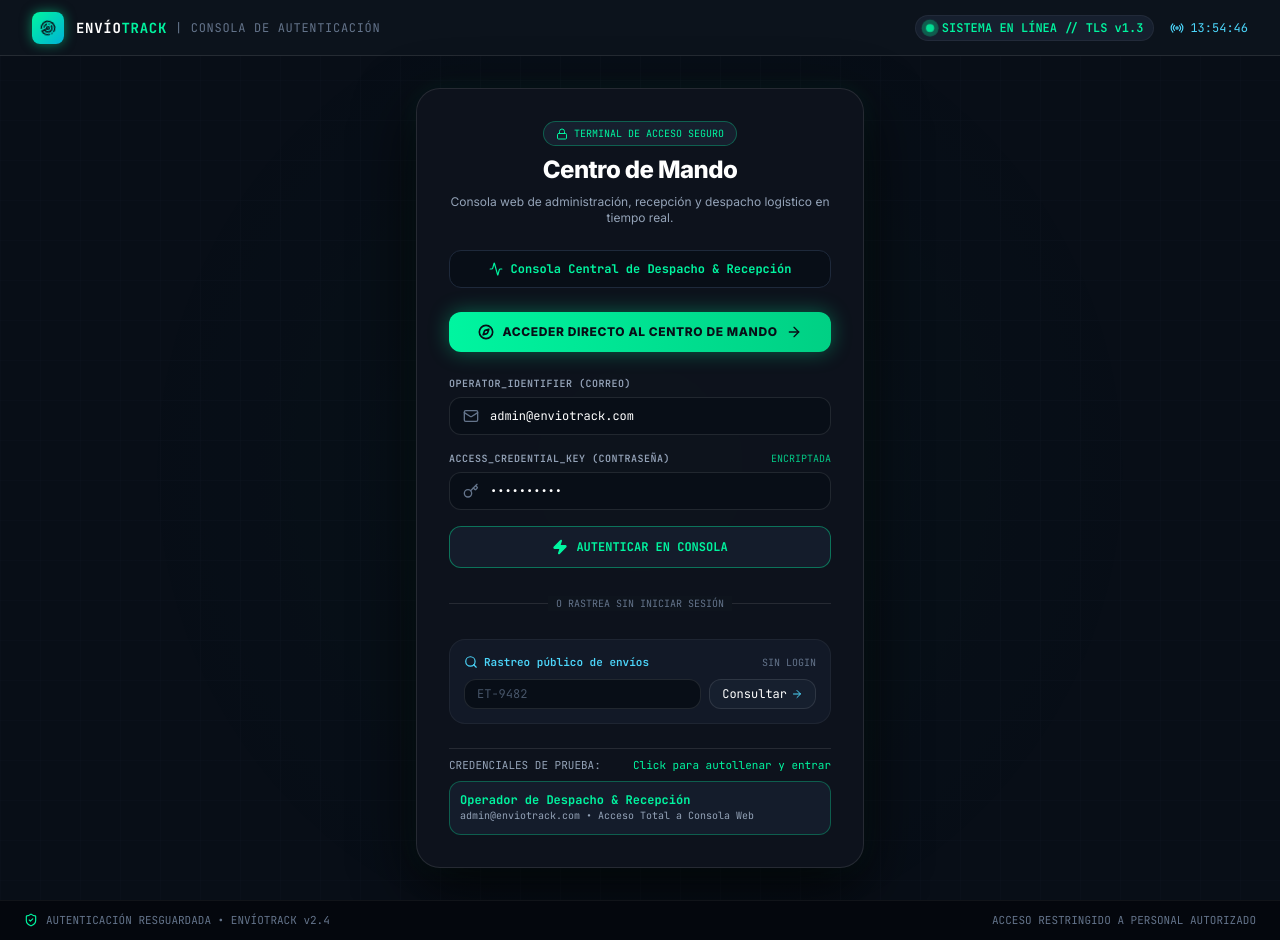
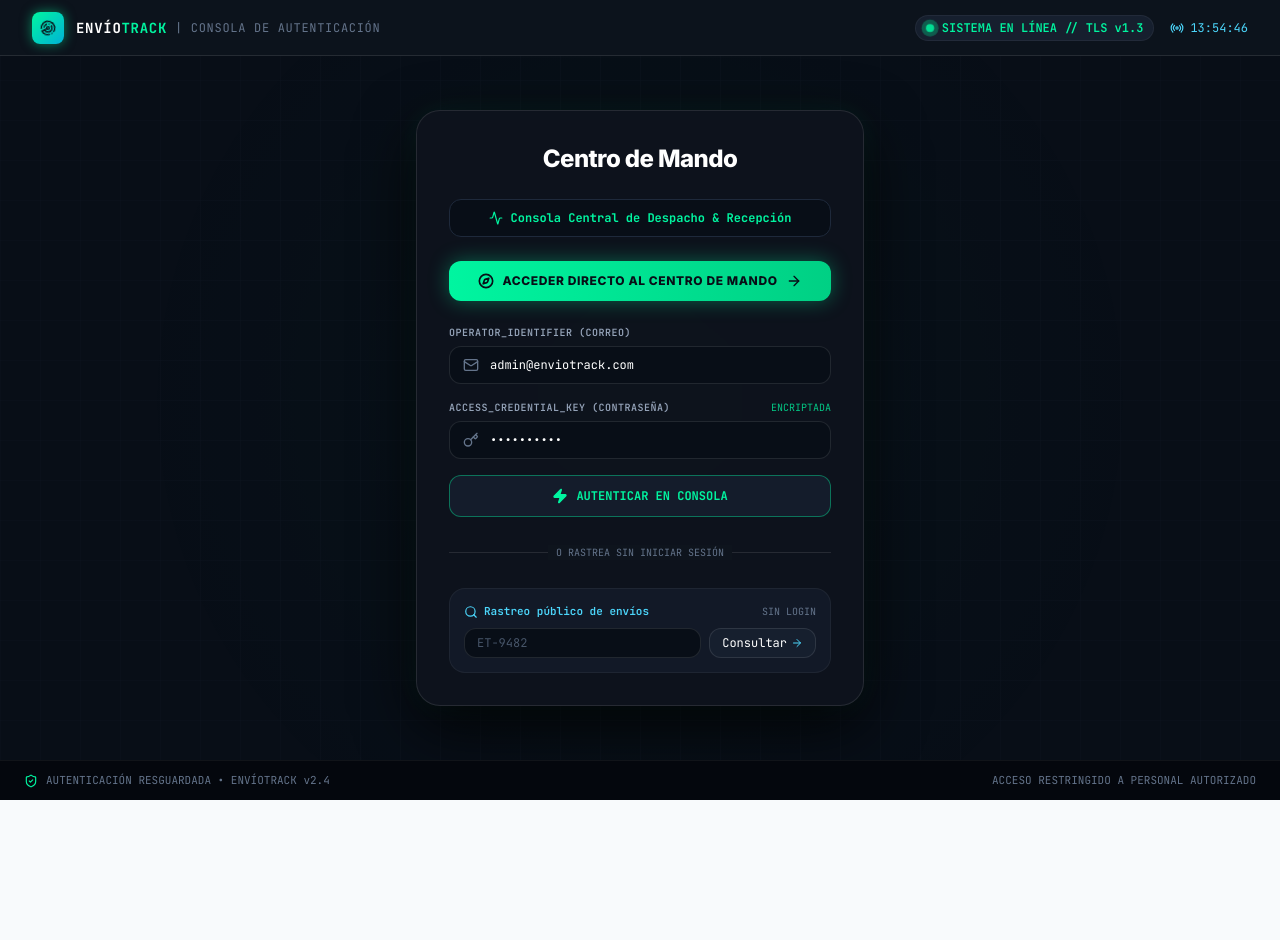
Before and after one commit to Rene3FG/envio-track, a React (Vite) app in the folder apps/web/: page /login in a window 1280 px wide. After the commit the page ends 800 px from the top, so only its background shows below. Built offline with nearby package versions, Linux system fonts and the light colour scheme.

Commit message:
Subiendo cambios del login

```diff
--- a/apps/web/src/pages/LoginPage.tsx
+++ b/apps/web/src/pages/LoginPage.tsx
@@ -13,12 +13,11 @@ import {
   ShieldCheck,
   Radio,
   Compass,
-  Search,
-  Lock
+  Search
 } from 'lucide-react';
 
 export const LoginPage: React.FC = () => {
-  const [profile, setProfile] = useState<'despacho' | 'ruta'>('despacho');
+  const [profile] = useState<'despacho' | 'ruta'>('despacho');
   const [email, setEmail] = useState('admin@enviotrack.com');
   const [password, setPassword] = useState('cambiar123');
   const [trackingCode, setTrackingCode] = useState('');
@@ -82,13 +81,6 @@ export const LoginPage: React.FC = () => {
     navigate(`/tracking?guia=${encodeURIComponent(trackingCode.trim().toUpperCase())}`);
   };
 
-  const fillAndLogin = (demoEmail: string, demoPass: string, targetProfile: 'despacho' | 'ruta') => {
-    setEmail(demoEmail);
-    setPassword(demoPass);
-    setProfile(targetProfile);
-    authenticateAsDemo(targetProfile);
-  };
-
   return (
     <div className="min-h-screen bg-[#080E17] text-[#DDE2F0] flex flex-col font-sans select-none relative overflow-hidden">
 
@@ -139,18 +131,10 @@ export const LoginPage: React.FC = () => {
         <div className="w-full max-w-md bg-[#0E141D]/95 backdrop-blur-2xl border border-white/10 rounded-3xl p-6 sm:p-8 shadow-[0_20px_60px_rgba(0,0,0,0.8),0_0_25px_rgba(0,245,160,0.08)] flex flex-col gap-6">
 
           {/* Cabecera del Formulario */}
-          <div className="text-center space-y-2">
-            <div className="inline-flex items-center gap-1.5 px-3 py-1 rounded-full bg-[#161F2E] border border-[#00F5A0]/30 text-[10px] font-mono text-[#00F5A0]">
-              <Lock className="w-3 h-3 text-[#00F5A0]" />
-              <span>TERMINAL DE ACCESO SEGURO</span>
-            </div>
-
+          <div className="text-center">
             <h1 className="text-2xl font-black tracking-tight text-white">
               Centro de Mando
             </h1>
-            <p className="text-xs text-slate-400">
-              Consola web de administración, recepción y despacho logístico en tiempo real.
-            </p>
           </div>
 
           {/* Indicador de Consola Central */}
@@ -278,27 +262,6 @@ export const LoginPage: React.FC = () => {
             </form>
           </div>
 
-          {/* Credenciales de Prueba Asistidas (1-Click) */}
-          <div className="pt-2 border-t border-white/10 space-y-2 font-mono text-xs">
-            <div className="flex items-center justify-between text-slate-400 text-[11px]">
-              <span>CREDENCIALES DE PRUEBA:</span>
-              <span className="text-[#00F5A0]">Click para autollenar y entrar</span>
-            </div>
-            <div className="grid grid-cols-1 gap-2">
-              <button
-                type="button"
-                onClick={() => fillAndLogin('admin@enviotrack.com', 'cambiar123', 'despacho')}
-                className="p-2.5 bg-[#141C2B] border border-[#00F5A0]/30 hover:border-[#00F5A0] rounded-xl text-left transition hover:bg-[#161F2E] group"
-              >
-                <div className="font-bold text-[#00F5A0] text-xs flex items-center justify-between">
-                  <span>Operador de Despacho & Recepción</span>
-                  <ArrowRight className="w-3 h-3 opacity-0 group-hover:opacity-100 transition" />
-                </div>
-                <div className="text-[10px] text-slate-400">admin@enviotrack.com &bull; Acceso Total a Consola Web</div>
-              </button>
-            </div>
-          </div>
-
         </div>
 
       </main>
```
